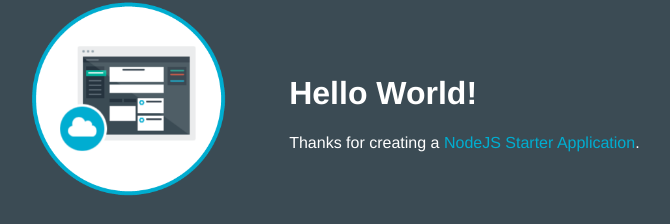
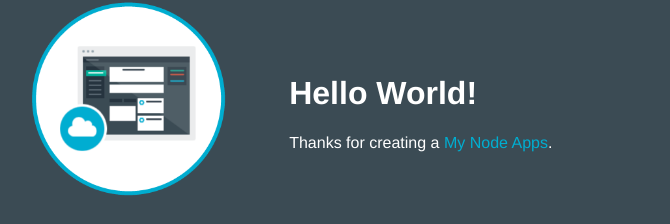
Before and after one commit to UserDevs/DevApps, a website: page public/index.html in a window 1280 px wide. Shown: the part 157-381 px from the top of the page, without its empty margins (253-923 px from the left). Drawn offline with Linux system fonts and the light colour scheme.

Commit message:
Update index.html
modify paragraph

```diff
--- a/public/index.html
+++ b/public/index.html
@@ -17,7 +17,7 @@
         </td>
         <td>
           <h1 id="message">Hello World!</h1>
-          <p class='description'></p> Thanks for creating a <span class = "blue">NodeJS Starter Application</span>.
+          <p class='description'></p> Thanks for creating a <span class = "blue">My Node Apps</span>.
         </td>
       </tr>
     </table>
```
